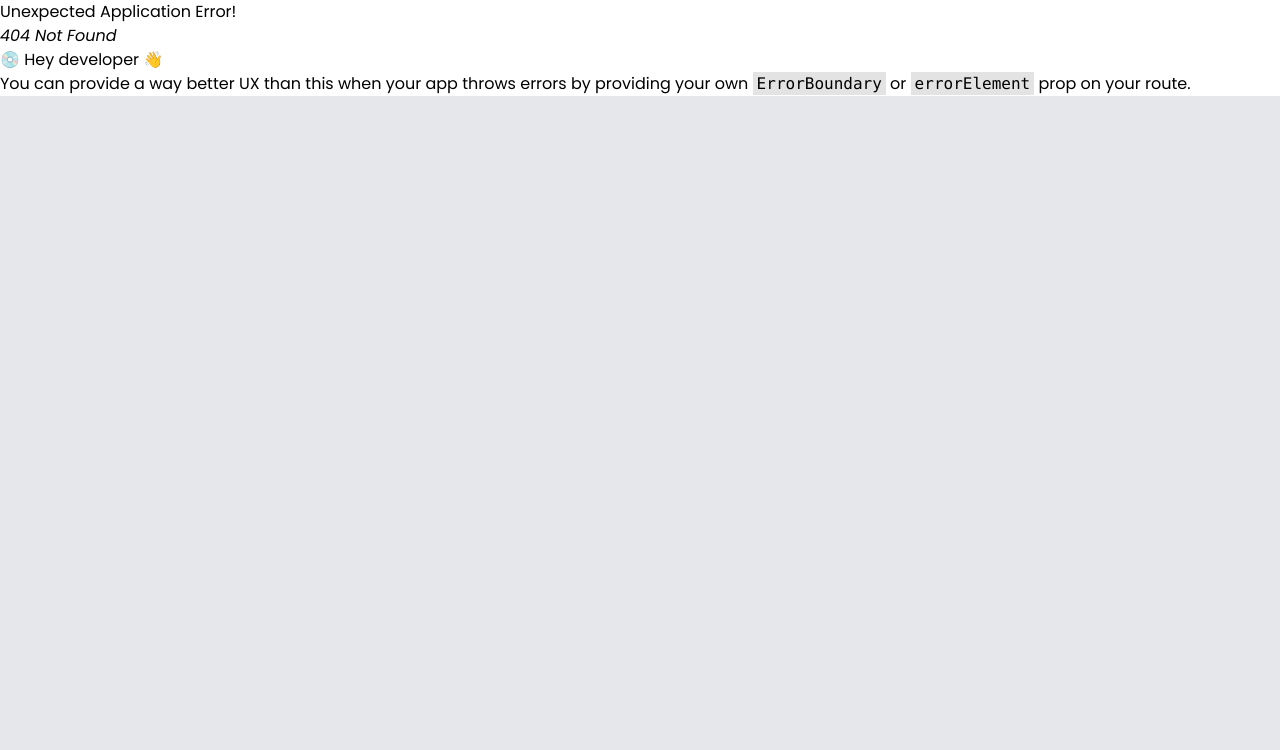
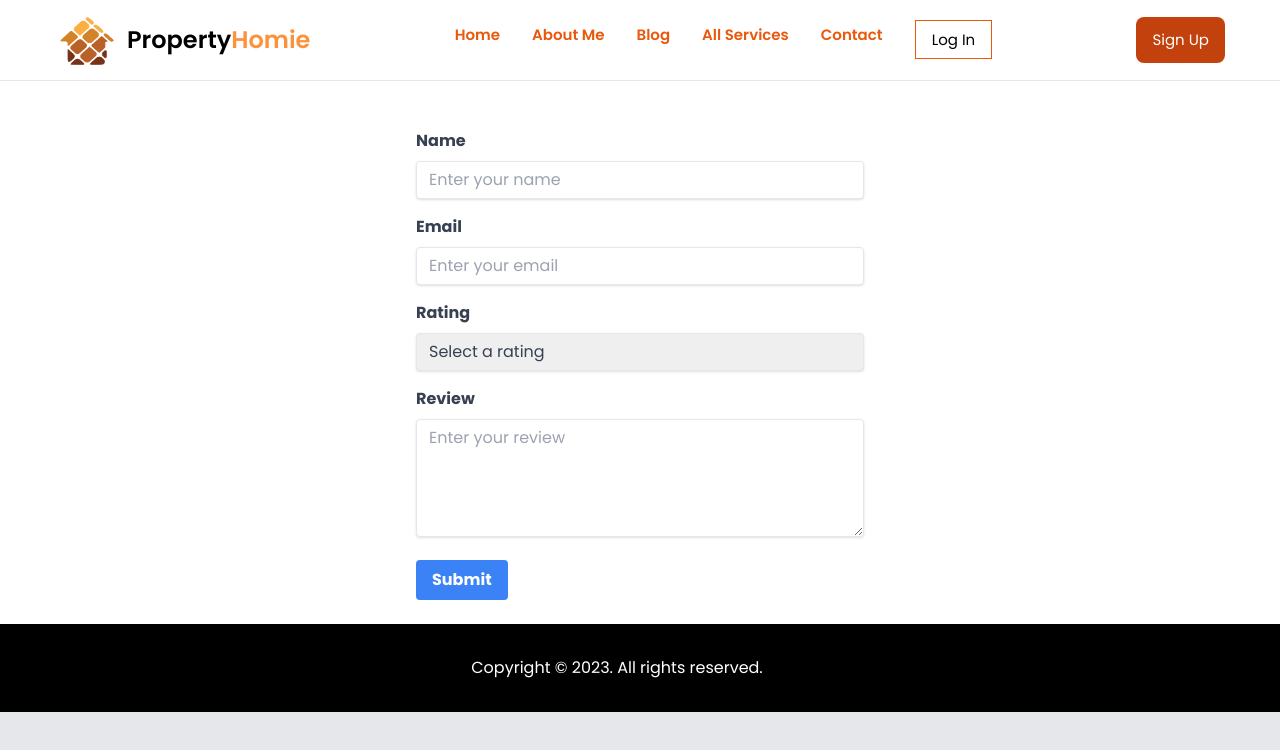
Before and after one commit to roccorizz/property-homie, a React (Create React App) app: page /service-addreview/1 in a window 1280 px wide. Before the commit this address had no page. Shown: the top 750 px of the page. Built offline with nearby package versions, Linux system fonts and the light colour scheme.

Commit message:
add review modal added

```diff
--- a/package.json
+++ b/package.json
@@ -14,6 +14,7 @@
     "react": "^18.2.0",
     "react-dom": "^18.2.0",
     "react-hot-toast": "^2.4.0",
+    "react-photo-view": "^1.2.3",
     "react-router-dom": "^6.10.0",
     "react-scripts": "5.0.1",
     "web-vitals": "^2.1.4"
--- a/src/Router/Routes/Routes.js
+++ b/src/Router/Routes/Routes.js
@@ -10,6 +10,8 @@ import About from '../../pages/About/About';
 import Blog from '../../pages/Blog/Blog';
 import AllServices from '../../pages/Services/AllServices';
 import ContactForm from '../../pages/Contactme/Contactme';
+import SingleService from '../../pages/Services/SingleService';
+import AddReview from '../../pages/Review/AddReview';
 
 
 const router = createBrowserRouter([
@@ -48,6 +50,15 @@ const router = createBrowserRouter([
                 element: <ContactForm />,
 
             },
+            {
+                path: '/singleservice/:id',
+                element: <SingleService />,
+                loader: ({ params }) => fetch(`https://propertyhomierocco-server.vercel.app/services/${params.id}`)
+            },
+            {
+                path: '/service-addreview/:id',
+                element: <AddReview />
+            }
 
         ]
     },
--- a/src/pages/About/AboutMe.js
+++ b/src/pages/About/AboutMe.js
@@ -8,16 +8,17 @@ import { VscDebugBreakpointData } from 'react-icons/vsc';
 
 const AboutMe = () => {
     return (
-        <div>
-            <div className="mx-20 my-10">
-                <div className="flex  flex-col lg:flex-row items-center">
-                    <div className='transform -scale-x-100 '>
-                        <img src={person} className=" xl:w-[550px] xl:h-[830px] sw-[300px] h-[400px] rounded-lg" alt="" />
+
+        <div className="mx-20 my-5 md:my-10">
+            <div className="flex  flex-col lg:flex-row items-center gap-2">
+                <div className='relative transform -scale-x-100 '>
+                    <img src={person} className=" xl:w-[550px] xl:h-[830px] lg:w-[500px] lg:h-[750px] w-full h-auto md:w-[300px] md:h-[450px] rounded-lg" alt="" />
+                    {/* <div className="absolute bottom-0 left-[64px] right-[32px] md:left-[84px] md:right-[41px] lg:left-[129px] lg:right-[64px] xl:left-[153px] xl:right-[76px] h-8  justify-center bg-gradient-to-b from-transparent via-gray-200 to-white"></div> */}
                 </div>
-                    <div className='mt-10 md:mt-20 md:w-1/2 w-full pl-2'>
-                        <p className=' lg:text-5xl sm:text-3xl text-xl font-semibold '>Your Homie, <span className='text-amber-500 lg:text-5xl sm:text-3xl text-xl'>Rocco Rizz</span></p>
-                        <h1 className="my-2 md:my-3 lg:my-5 text-lime-600 text-lg md:text-2xl lg:text-3xl sm:text-xl font-bold">Real estate expert</h1>
-                        <p className="py-2 md:py-4 lg:py-6">Since 2010, I have assisted over 1500 customers in saving over $85 million on their real estate transactions. I provide customers with a personalized experience for selling, purchasing, and renting properties, as well as assistance in obtaining a home loan, with complete transparency and flawless service.</p>
+                <div className='mt-10 md:mt-14 lg:mt-14 lg:w-1/2 w-full '>
+                    <p className=' lg:text-3xl md:text-3xl text-lg font-semibold '>Your Homie, <span className='text-amber-500 lg:text-4xl md:text-3xl text-xl'>Rocco Rizz</span></p>
+                    <h1 className="my-2 md:my-3 lg:my-4 text-lime-600 text-md md:text-2xl lg:text-2xl xl:text-3xl font-bold">Real estate expert</h1>
+                    <p className="py-2 md:py-4 lg:py-5 text-sm md:text-md lg:text-lg">Since 2010, I have assisted over 1500 customers in saving over $85 million on their real estate transactions. I provide customers with a personalized experience for selling, purchasing, and renting properties, as well as assistance in obtaining a home loan, with complete transparency and flawless service.</p>
                     <h3 className='text-xl md:text-2xl lg:text-3xl font-semibold text-teal-600 py-2'>My expertise:</h3>
                     <div className='grid grid-cols-1 lg:grid-cols-2'>
                         <div className='flex my-2'>
@@ -68,7 +69,7 @@ const AboutMe = () => {
 
             </div>
         </div>
-        </div>
+
     );
 };
 
--- a/src/pages/Blog/Blog.js
+++ b/src/pages/Blog/Blog.js
@@ -28,9 +28,7 @@ function Blog() {
 
     return (
         <div className="max-w-xl mx-10 md:mx-auto h-[230vh] md:h-[170vh] justify-center">
-            <h1 className="text-lg md:text-2xl lg:text-3xl text-center py-2 font-bold text-orange-600">
-                Blog
-            </h1>
+            <p className='text-4xl font-bold text-center lg:text-end  my-5 text-orange-600'>Blogs</p><hr className=' border-t-2 border-orange-700 my-5' />
             {items.map((item) => (
                 <Disclosure key={item.id} >
                     {({ open }) => (
--- /dev/null
+++ b/src/pages/Review/AddReview.js
@@ -0,0 +1,91 @@
+import { useState } from 'react';
+import toast from 'react-hot-toast';
+
+function AddReview() {
+    const [name, setName] = useState('');
+    const [email, setEmail] = useState('');
+    const [rating, setRating] = useState('');
+    const [review, setReview] = useState('');
+
+    const handleSubmit = (event) => {
+        event.preventDefault();
+        // Perform validation and submit data to the server
+        // Here, we'll just show a success message
+        toast.success('Review submitted successfully!');
+    };
+
+    return (
+        <form onSubmit={handleSubmit} className="max-w-md mx-auto">
+            <div className="mb-4">
+                <label className="block text-gray-700 font-bold mb-2" htmlFor="name">
+                    Name
+                </label>
+                <input
+                    className="shadow appearance-none border rounded w-full py-2 px-3 text-gray-700 leading-tight focus:outline-none focus:shadow-outline"
+                    id="name"
+                    type="text"
+                    placeholder="Enter your name"
+                    value={name}
+                    onChange={(event) => setName(event.target.value)}
+                    required
+                />
+            </div>
+            <div className="mb-4">
+                <label className="block text-gray-700 font-bold mb-2" htmlFor="email" >
+                    Email
+                </label>
+                <input
+                    className="shadow appearance-none border rounded w-full py-2 px-3 text-gray-700 leading-tight focus:outline-none focus:shadow-outline"
+                    id="email"
+                    type="email"
+                    placeholder="Enter your email"
+                    value={email}
+                    onChange={(event) => setEmail(event.target.value)}
+                    required
+                />
+            </div>
+            <div className="mb-4">
+                <label className="block text-gray-700 font-bold mb-2" htmlFor="rating">
+                    Rating
+                </label>
+                <select
+                    className="shadow appearance-none border rounded w-full py-2 px-3 text-gray-700 leading-tight focus:outline-none focus:shadow-outline"
+                    id="rating"
+                    value={rating}
+                    onChange={(event) => setRating(event.target.value)}
+                    required
+                >
+                    <option value="">Select a rating</option>
+                    <option value="5">5 Stars</option>
+                    <option value="4">4 Stars</option>
+                    <option value="3">3 Stars</option>
+                    <option value="2">2 Stars</option>
+                    <option value="1">1 Star</option>
+                </select>
+            </div>
+            <div className="mb-4">
+                <label className="block text-gray-700 font-bold mb-2" htmlFor="review">
+                    Review
+                </label>
+                <textarea
+                    className="shadow appearance-none border rounded w-full py-2 px-3 text-gray-700 leading-tight focus:outline-none focus:shadow-outline"
+                    id="review"
+                    rows="5"
+                    placeholder="Enter your review"
+                    value={review}
+                    onChange={(event) => setReview(event.target.value)}
+                    required
+                ></textarea>
+            </div>
+            <div className="mb-6">
+                <button
+                    className="bg-blue-500 hover:bg-blue-700 text-white font-bold py-2 px-4 rounded focus:outline-none focus:shadow-outline"
+                    type="submit"
+                >
+                    Submit
+                </button>
+            </div>
+        </form>
+    );
+}
+export default AddReview;
--- a/src/pages/Services/AllServices.js
+++ b/src/pages/Services/AllServices.js
@@ -1,25 +1,32 @@
 import React, { useEffect, useState } from 'react';
-
+import { ImSpinner2 } from 'react-icons/im';
 import ServiceCard from './ServiceCard';
 
 
 const AllServices = () => {
     const [services, setServices] = useState([]);
+    const [isLoading, setIsLoading] = useState(true);
     useEffect(() => {
         fetch('https://propertyhomierocco-server.vercel.app/services')
             .then(res => res.json())
-            .then(data => setServices(data))
+            .then(data => {
+                setServices(data);
+                setIsLoading(false);
+            })
     }, [])
     return (
-        <div className='container mx-auto'>
+        <div className='container mx-auto '>
 
-            <div className='text-center  my-4 bg-[url(https://i.ibb.co/kXRrQ2Z/image-3033200-1280.jpg)] h-[50px]'>
-                <div className='w-full h-full backdrop-blur'>
 
-                    <p className='text-5xl font-bold text-white'>All Services</p>
+            <div className='w-full h-full'>
+
+                <p className='text-4xl font-bold text-center lg:text-end my-5 text-orange-600'>All Services</p><hr className=' border-t-2 border-orange-700 my-5' />
             </div>
-            </div>
-            <div className='grid gap-2 grid-cols-1 md:grid-cols-2 lg:grid-cols-3 mb-10'>
+
+            {isLoading ?
+                <ImSpinner2 className='mx-auto animate-spin text-orange-700 text-4xl my-52' />
+                :
+                <div className='grid gap-0 md:gap-4 grid-cols-1  md:grid-cols-2 lg:grid-cols-3 mb-10 mx-auto  text-center '>
                     {
                         services.map(service => <ServiceCard
                             key={service._id}
@@ -27,6 +34,7 @@ const AllServices = () => {
                         ></ServiceCard>)
                     }
                 </div>
+            }
         </div>
     );
 };
--- a/src/pages/Services/ServiceCard.js
+++ b/src/pages/Services/ServiceCard.js
@@ -4,7 +4,7 @@ import { Link } from 'react-router-dom';
 const ServiceCard = ({ service }) => {
     const { _id, picture, balance, name, about } = service;
     return (
-        <div className="bg-base-100 shadow-xl w-96 transform transition duration-300 ease-in-out hover:scale-105 border rounded-xl mb-3">
+        <div className="bg-[whitesmoke] shadow-lg transform transition duration-300 ease-in-out hover:scale-105 border rounded-xl mb-3">
             <div className="aspect-w-16 aspect-h-9 ">
                 <img src={picture} alt="" className="object-cover h-52 w-full" />
             </div>
--- /dev/null
+++ b/src/pages/Services/SingleService.js
@@ -0,0 +1,75 @@
+import React, { useState } from 'react';
+import { Link, useLoaderData } from 'react-router-dom';
+import { PhotoView, PhotoProvider } from 'react-photo-view';
+import { useAuth0 } from '@auth0/auth0-react';
+import { Dialog, Transition } from '@headlessui/react';
+import { Fragment } from 'react';
+import AddReview from '../Review/AddReview';
+import { toast } from 'react-hot-toast';
+
+const SingleService = () => {
+    const { name, balance, picture, description } = useLoaderData();
+    const { isAuthenticated, loginWithRedirect, user } = useAuth0();
+    const [isOpen, setIsOpen] = useState(false);
+
+
+    function closeModal() {
+        setIsOpen(false);
+    }
+
+    function openModal() {
+        setIsOpen(true);
+    }
+
+    function handleReviewSubmit() {
+        closeModal();
+        toast('Review added successfully!', { appearance: 'success' });
+    }
+
+    return (
+        <div className='mx-10'>
+
+            <PhotoProvider>
+                <form>
+                    <h2 className="text-4xl my-5 text-center">{name}</h2>
+                    <PhotoView src={picture}><img src={picture} alt="" /></PhotoView>
+                    <h3 className="text-4xl my-5 text-center">Service Fee: {balance}</h3>
+                    <h3 className="text-4xl my-5 text-center">{description}</h3>
+                </form>
+            </PhotoProvider>
+
+            {isAuthenticated ?
+                <>
+                    <button onClick={openModal} className='bg-blue-500 text-white font-bold py-2 px-4 rounded mt-8 hover:bg-blue-700'>Add a Review</button>
+
+                    <Transition appear show={isOpen} as={Fragment}>
+                        <Dialog
+                            as="div"
+                            className="fixed inset-0 z-10 overflow-y-auto"
+                            onClose={closeModal}
+                        >
+                            <div className="min-h-screen px-4 text-center">
+                                <Dialog.Overlay className="fixed inset-0 bg-black opacity-30" />
+                                <span
+                                    className="inline-block h-screen align-middle"
+                                    aria-hidden="true"
+                                >
+                                    &#8203;
+                                </span>
+                                <div className="inline-block w-full max-w-md p-6 my-8 overflow-hidden text-left align-middle transition-all transform bg-white shadow-xl rounded-2xl">
+                                    <AddReview user={user} closeModal={handleReviewSubmit} />
+                                </div>
+                            </div>
+                        </Dialog>
+                    </Transition>
+                </> :
+                <h2 className='text-3xl text-center'>
+                    <button onClick={() => loginWithRedirect()}><Link className='hover:text-orange-900 border border-orange-600 px-4 py-2' >Log In
+                    </Link></button> to give a review
+                </h2>
+            }
+        </div >
+    );
+};
+
+export default SingleService;
```
Also changed, not shown: 1 other file (tests, documents, lock files or other folders). Lines whose indentation alone changed are shown as unchanged.
